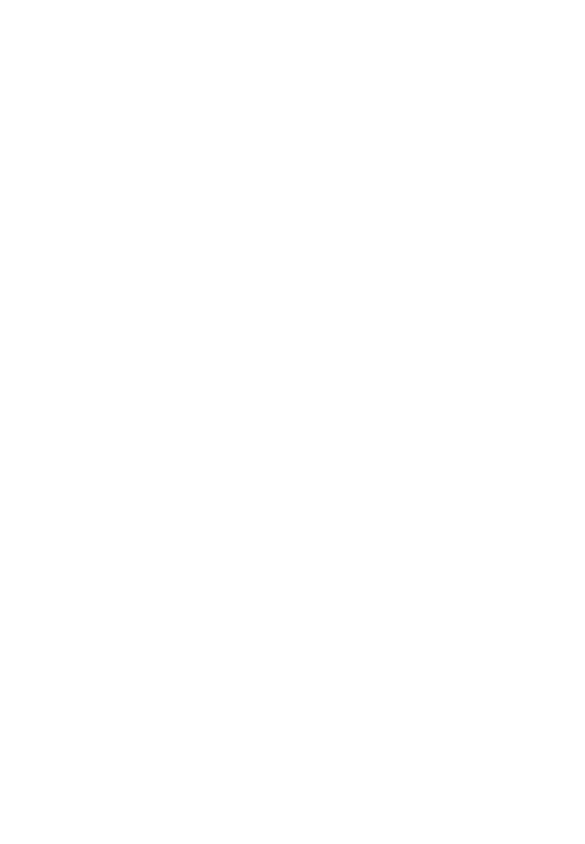
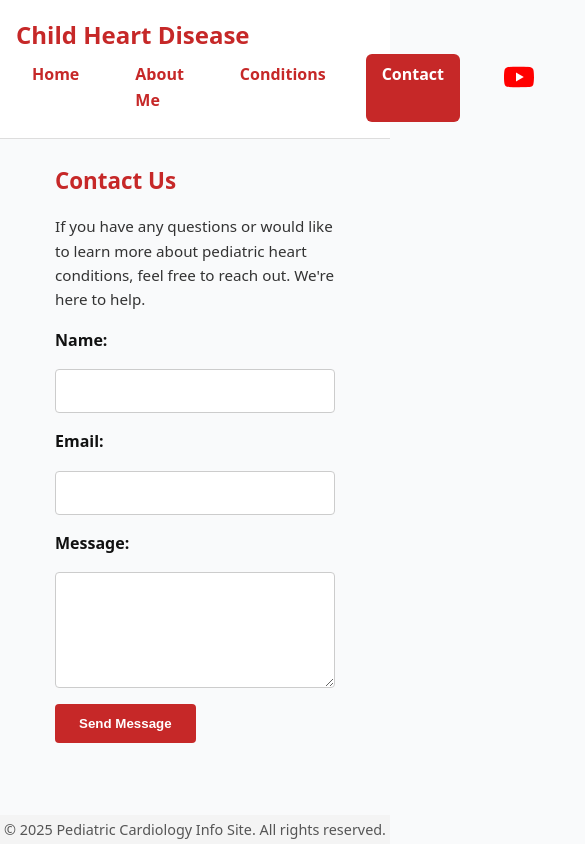
Before and after one commit to Arjun0471/heart, a plain HTML site: page contact.html in a window 390 px wide. Shown: the top 844 px of the page, 585 px wide, since content can reach past the window. Drawn offline with Linux system fonts and the light colour scheme.

Commit message:
after meeting with client - unpolished

```diff
--- /dev/null
+++ b/about.html
@@ -0,0 +1,56 @@
+<!DOCTYPE html>
+<html lang="en">
+<head>
+  <meta charset="UTF-8">
+  <meta name="viewport" content="width=device-width, initial-scale=1.0" />
+  <link rel="stylesheet" href="styles.css" />
+  <link rel="icon" type="image/png" href="assets/heart.png" />
+  <title>Child Heart Disease</title>
+</head>
+<body>
+  <header class="navbar">
+    <div class="logo">Child Heart Disease</div>
+    <nav class="nav-links">
+      <a href="index.html" class="pagechange">Home</a>
+      <a href="about.html" class = "active pagechange">About Me</a>
+      <a href="conditions.html" class="pagechange">Conditions</a>
+      <a href="contact.html" class="pagechange">Contact</a>
+      <a href="https://www.youtube.com/@swatigarekar/" class="socialmedialinks" target="_blank" aria-label="YouTube">
+        <img src="assets/YouTube_full-color_icon_(2017).svg" alt="YouTube" style="width:30px;height:30px;" />
+      </a>
+      <a href="https://facebook.com/swati.garekar" class="socialmedialinks" target=_blank" aria-label="Facebook">
+        <img src="assets/2023_Facebook_icon.svg" alt="Facebook" style="width:30px;height:30px;" />
+      </a>
+    </nav>
+  </header>
+
+  <main>
+    <section class="about-section">
+      <div class="about-card">
+        <h2 class="about-title"><br>About Dr. Swati Garekar</h2>
+        <p class="about-text">
+          <br>Dr. Swati Garekar is a pediatric cardiologist based in Mumbai/Thane, India.<br>
+          She completed her MBBS at Seth GS Medical College/KEM Hospital, Mumbai.
+          <br>Her pediatrics residency (3 years) was followed by Pediatric Cardiology Fellowship (3 years) at the Children's Hospital Of Michigan, Detroit, Michigan, United States.
+          <br><i>She maintains an active license from the American Board of Pediatrics (sub speciality of Pediatric Cardiology) to date.</i>
+          <br><br>She began her career in pediatric cardiology at Wockhardt hospital, Mulund, Mumbai (now know as Fortis Hospital, Mulund, Mumbai) in September 2006.
+          Roped in by like minded senior cardiovascular surgeon, Dr Suresh Joshi, together they started the first dedicated pediatric cardiac centre in Mumbai, offering 24 hour high end care in this speciality for affected families, who till then had to rush to Bangalore.
+          Aside from a brief period of 3 years where she was a consultant pediatric cardiologist at KDA Hospital, Andheri, Mumbai, she has been at Fortis Hospital, Mulund, Mumbai.<br>
+          <br>Her areas of interest include fetal echocardiography, heart failure, heart transplant and 3D printing of heart defects. She has multiple publications in indexed journals.
+        </p>
+      </div>
+    </section>
+  </main>
+
+  <button id="backToTop" title="Back to Top">
+    <svg class="chevron-icon" viewBox="0 0 24 24" xmlns="http://www.w3.org/2000/svg">
+      <path d="M6 15l6-6 6 6" fill="none" stroke="currentColor" stroke-width="2" stroke-linecap="round" stroke-linejoin="round"/>
+    </svg>
+  </button>
+
+  <footer class="footer">
+    <p>&copy; 2025 Pediatric Cardiology Info Site. All rights reserved.</p>
+  </footer>
+  <script src="script.js"></script>
+</body>
+</html>
--- a/contact.html
+++ b/contact.html
@@ -0,0 +1,52 @@
+<!DOCTYPE html>
+<html lang="en">
+<head>
+  <meta charset="UTF-8" />
+  <meta name="viewport" content="width=device-width, initial-scale=1.0" />
+  <link rel="stylesheet" href="styles.css" />
+  <link rel="icon" type="image/png" href="assets/heart.png" />
+  <title>Contact Us</title>
+</head>
+<body>
+  <header class="navbar">
+    <div class="logo">Child Heart Disease</div>
+    <nav class="nav-links">
+      <a href="index.html" class="pagechange">Home</a>
+      <a href="about.html" class = "pagechange">About Me</a>
+      <a href="conditions.html" class="pagechange">Conditions</a>
+      <a href="contact.html" class="active pagechange">Contact</a>
+      <a href="https://www.youtube.com/@swatigarekar/" class="socialmedialinks" target="_blank" aria-label="YouTube">
+        <img src="assets/YouTube_full-color_icon_(2017).svg" alt="YouTube" style="width:30px;height:30px;" />
+      </a>
+      <a href="https://facebook.com/swati.garekar" class="socialmedialinks" target=_blank" aria-label="Facebook">
+        <img src="assets/2023_Facebook_icon.svg" alt="Facebook" style="width:30px;height:30px;" />
+      </a>
+      <a href = "" >Emergency?</a>
+    </nav>
+  </header>
+
+  <main>
+    <section class="info-section" id="contact">
+      <h2>Contact Us</h2>
+      <p>If you have any questions or would like to learn more about pediatric heart conditions, feel free to reach out. We're here to help.</p>
+
+      <form class="contact-form" onsubmit="event.preventDefault(); alert('Thank you for your message! (Demo only)');">
+        <label for="name">Name:</label>
+        <input type="text" id="name" name="name" required />
+
+        <label for="email">Email:</label>
+        <input type="email" id="email" name="email" required />
+
+        <label for="message">Message:</label>
+        <textarea id="message" name="message" rows="5" required></textarea>
+
+        <button type="submit">Send Message</button>
+      </form>
+    </section>
+  </main>
+
+  <footer class="footer">
+    <p>&copy; 2025 Pediatric Cardiology Info Site. All rights reserved.</p>
+  </footer>
+</body>
+</html>
--- a/styles.css
+++ b/styles.css
@@ -11,25 +11,28 @@ body {
   line-height: 1.6;
 }
 
-.navbar1 {
-  background-color: #f0f0f0;
-  padding: 0.5rem 1rem;
-  display: flex;
-  justify-content: flex-end;
-  border-bottom: 1px solid #ccc;
+html::-webkit-scrollbar {
+  width: 0;
+  height: 0;
 }
 
-.socialmedialinks a {
-  margin-left: 1rem;
+html {
+  scrollbar-width: none;
+  -ms-overflow-style: none;
+}
+
+.socialmedialinks {
+  padding: 0.2rem 0.2rem;
+  margin-left: 1vw;
   display: inline-block;
   transition: transform 0.2s ease;
 }
 
-.socialmedialinks a:hover {
+.socialmedialinks:hover {
   transform: scale(1.2);
 }
 
-.navbar2 {
+.navbar {
   background-color: white;
   padding: 1rem 2rem;
   display: flex;
@@ -61,12 +64,12 @@ body {
   transition: background-color 0.2s ease, color 0.2s ease;
 }
 
-.nav-links a:hover {
+.pagechange:hover {
   background-color: #fdeaea;
   color: #a61818
 }
 
-.nav-links a.active {
+.pagechange.active {
   background-color: #c62828;
   color: white;
 }
@@ -81,7 +84,7 @@ body {
 .info-section,
 .stat-list,
 .symptom-list {
-  max-width: 800px;
+  max-width: 80vw;
   margin: 0 auto;
   padding: 2rem 1rem;
   text-align: left;
@@ -90,7 +93,6 @@ body {
 .stat-list li {
   margin: 0.5rem 0;
 }
-
 
 .hero h1 {
   font-size: 2.5rem;
@@ -123,7 +125,7 @@ body {
   height: 4px;
   background-color: #f8d7da; /* soft red */
   margin: 4rem auto;
-  max-width: 200px;
+  max-width: 60vw;
   border-radius: 2px;
 }
 
@@ -139,12 +141,16 @@ body {
 }
 
 .footer {
+  position: fixed;
+  left: 0;
+  bottom: 0;
+  width: 100%;
   text-align: center;
-  padding: 1rem;
+  padding: 0.2rem;
   background-color: #f4f4f4;
   font-size: 0.9rem;
   color: #555;
-  margin-top: 4rem;
+  /* Remove margin-top to avoid unwanted spacing */
 }
 
 #backToTop {
@@ -168,6 +174,7 @@ body {
   opacity: 1;
   pointer-events: auto;
   transform: translateY(0);
+  animation: bounceUp 0.4s ease;
 }
 
 #backToTop:hover {
@@ -181,3 +188,113 @@ body {
   display: block;
   stroke: white;
 }
+
+@keyframes bounceUp {
+  0%, 100% {
+    transform: translateY(0);
+  }
+  50% {
+    transform: translateY(-5px);
+  }
+}
+
+@media (max-width: 768px) {
+
+  .navbar {
+    flex-direction: column;
+    align-items: flex-start;
+    padding: 1rem;
+  }
+
+  .hero {
+    padding: 2.5rem 1rem;
+    text-align: left;
+  }
+
+  .hero h1 {
+    font-size: 1rem;
+  }
+
+  .hero p {
+    font-size: 1rem;
+  }
+
+  .cta-button {
+    font-size: 1rem;
+    padding: 0.6rem 1.2rem;
+  }
+
+  .info-section {
+    padding: 1.5rem 1rem;
+  }
+
+  .info-section h2 {
+    font-size: 1.4rem;
+  }
+
+  .info-section p,
+  .symptom-list li,
+  .stat-list li {
+    font-size: 0.95rem;
+  }
+
+  .divider {
+    margin: 3rem auto;
+  }
+
+  #backToTop {
+    bottom: 20px;
+    right: 20px;
+    padding: 0.6rem;
+  }
+}
+
+.contact-form {
+  display: flex;
+  flex-direction: column;
+  gap: 1rem;
+  margin-top: 1rem;
+}
+
+.contact-form label {
+  font-weight: bold;
+}
+
+.contact-form input,
+.contact-form textarea {
+  padding: 0.75rem;
+  font-size: 1rem;
+  border: 1px solid #ccc;
+  border-radius: 4px;
+  width: 100%;
+  max-width: 600px;
+}
+
+.contact-form button {
+  width: fit-content;
+  padding: 0.75rem 1.5rem;
+  background-color: #c62828;
+  color: white;
+  border: none;
+  border-radius: 4px;
+  cursor: pointer;
+  font-weight: 600;
+  transition: background-color 0.2s ease;
+}
+
+.contact-form button:hover {
+  background-color: #a61818;
+}
+
+main {
+  max-width: 90vw;
+  margin: 0 auto;
+}
+
+.about-text {
+  font-size: large;
+}
+
+.about-title {
+  color:#c62828;
+}
```
Also changed, not shown: conditions.html (+45 -0 lines), index.html (+29 -23 lines), emergency.html (added).
